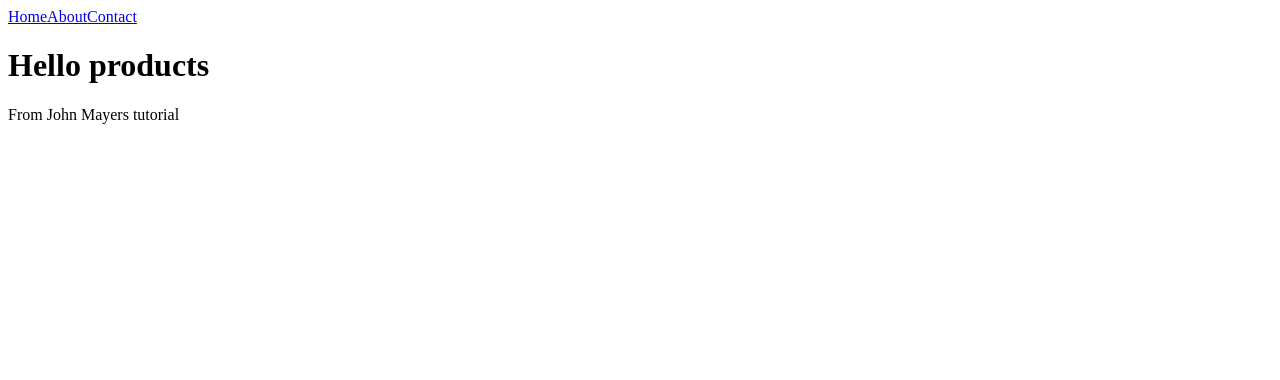
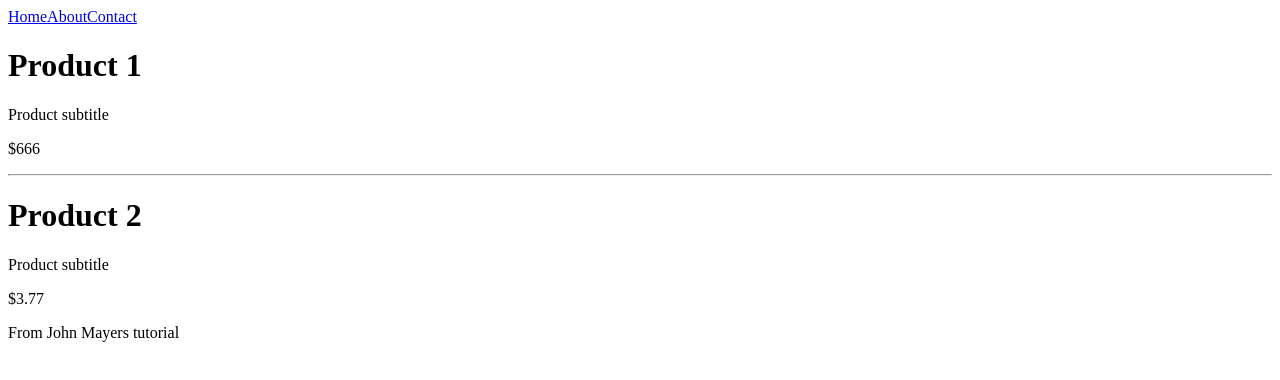
Before and after one commit to prokras/next-app-ecommerce, a Next.js app: page /products in a window 1280 px wide. Shown: the top 380 px of the page. Built offline with nearby package versions, Linux system fonts and the light colour scheme.

Commit message:
add products page

```diff
--- /dev/null
+++ b/pages/products.js
@@ -0,0 +1,15 @@
+const Products = () => {
+  return (
+    <>
+      <h1>Product 1</h1>
+      <p>Product subtitle</p>
+      <p>$666</p>
+      <hr />
+      <h1>Product 2</h1>
+      <p>Product subtitle</p>
+      <p>$3.77</p>
+    </>
+  );
+};
+
+export default Products;
```
